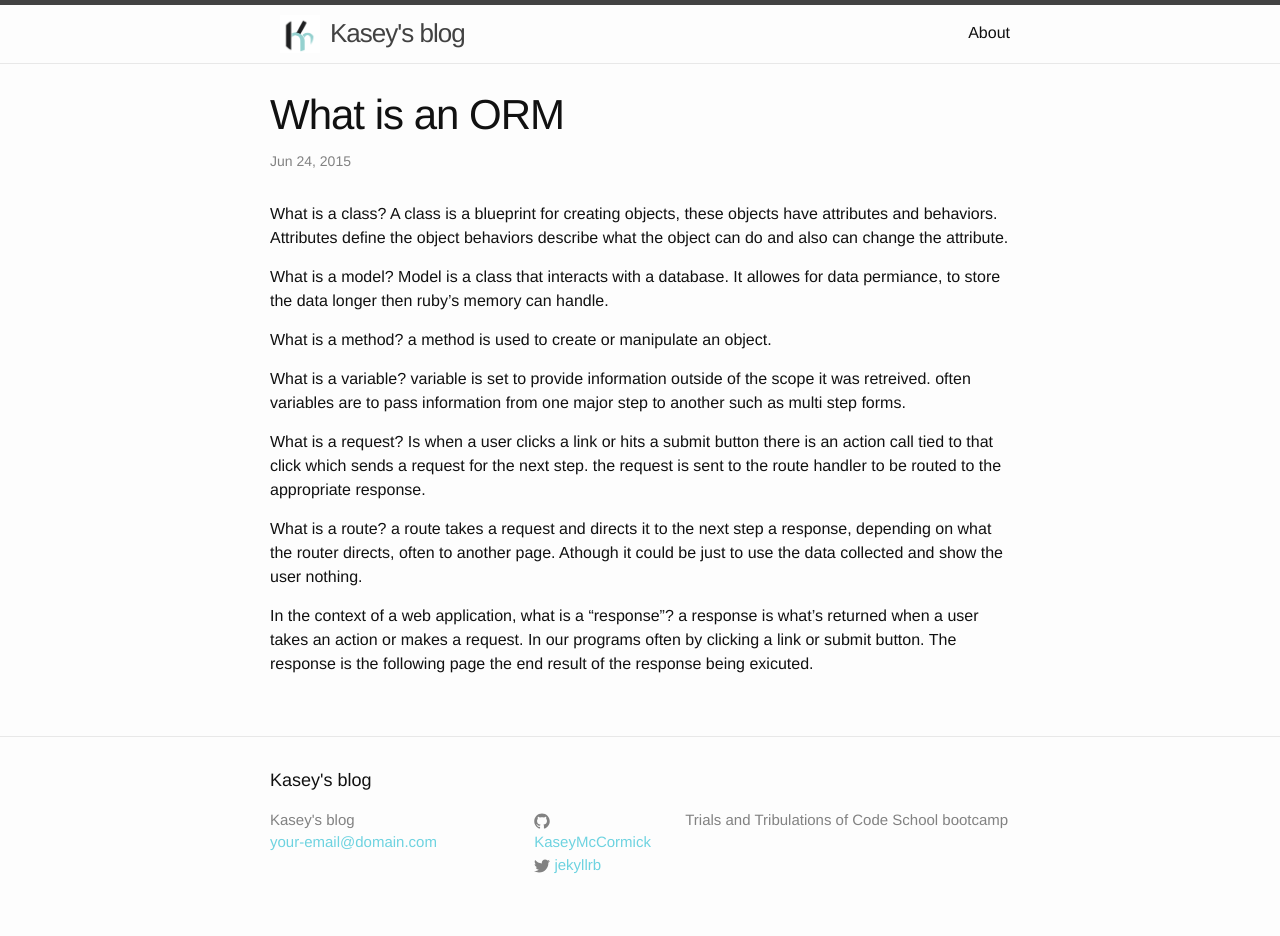
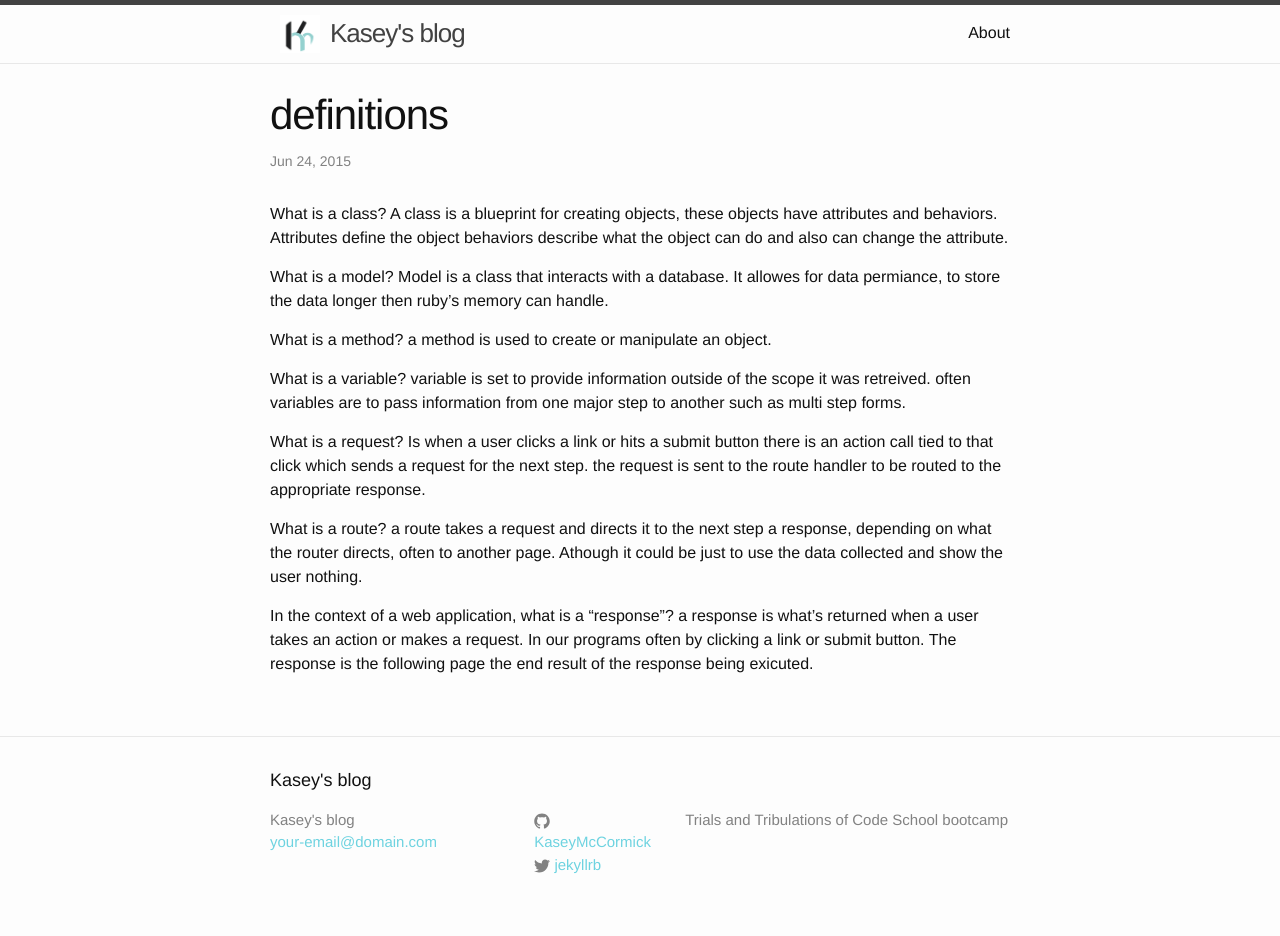
Before and after one commit to kaseymccormick/kaseymccormick.github.io, a Jekyll site: the page built from _posts/2015-06-27-definitions.markdown, in a window 1280 px wide. Built offline with Jekyll 4.4.1, drawn with Linux system fonts in a browser that asks for light colours; Markdown is read by kramdown in place of the engine named in the settings.

Commit message:
named post wrong

```diff
--- a/_posts/2015-06-27-definitions.markdown
+++ b/_posts/2015-06-27-definitions.markdown
@@ -1,6 +1,6 @@
 ---
 layout: post
-title:  "What is an ORM"
+title:  "definitions"
 date:   2015-06-24 4:50:39
 categories: ruby sqlite ORM
 ---
```
